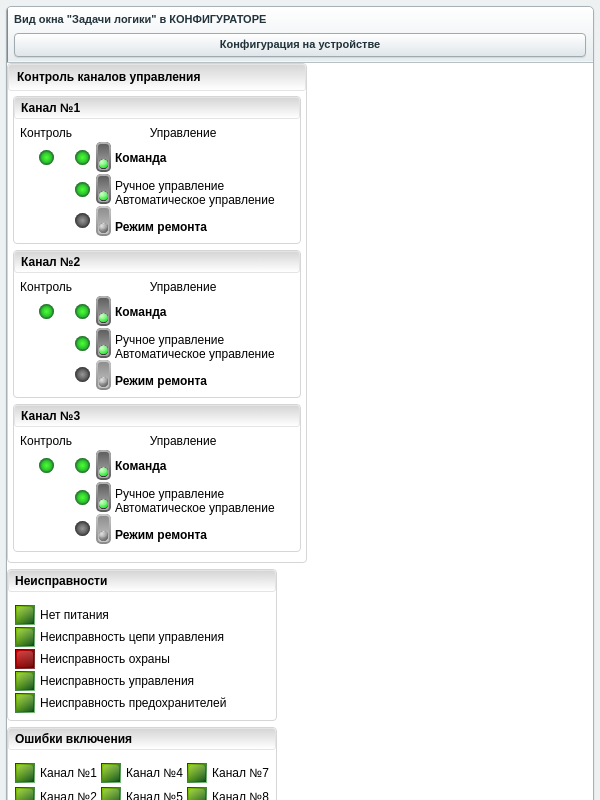
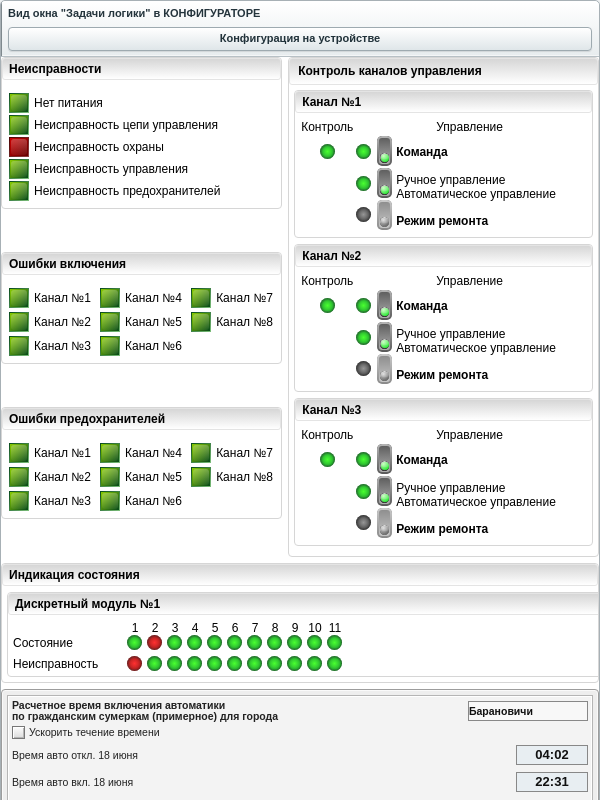
Before and after one commit to medzviadziou/simulator-gorsvet, a React (Vite) app: page / in a window 600 px wide. Shown: the top 800 px of the page. Built offline with nearby package versions, Linux system fonts and the light colour scheme.

Commit message:
Stretch mobile configurator grid

```diff
--- a/src/App.css
+++ b/src/App.css
@@ -364,7 +364,7 @@ body,
 @media (max-width: 640px) {
   .app {
     gap: 6px;
-    padding: 6px;
+    padding: 0;
   }
 
   .app__main,
--- a/src/components/configurator/configurator.scss
+++ b/src/components/configurator/configurator.scss
@@ -52,6 +52,7 @@
     align-items: center;
     margin: 2px 0;
     padding: 0 2px;
+    white-space: nowrap;
   }
 
   &__fault-list {
@@ -112,8 +113,9 @@
   .configurator {
     width: 100%;
     min-width: 0;
-    flex-direction: column;
-    align-items: flex-start;
+    display: grid;
+    grid-template-columns: minmax(0, 1fr);
+    align-items: start;
     gap: 6px;
     font-size: 12px;
 
@@ -124,6 +126,7 @@
     &__panel,
     .time-config {
       width: 100%;
+      min-width: 0;
     }
 
     &__panel {
@@ -156,14 +159,9 @@
 
     &__panel--faults,
     &__panel--start-errors,
-    &__panel--fuse-errors {
-      width: 270px;
-      max-width: 100%;
-    }
-
+    &__panel--fuse-errors,
     &__panel--control {
-      width: 300px;
-      max-width: 100%;
+      justify-self: stretch;
     }
 
     &__channels {
@@ -206,7 +204,7 @@
     }
 
     &__channel-block .channel {
-      width: 290px;
+      width: 100%;
       max-width: 100%;
       margin: 0 auto;
       grid-template-rows: 16px 96px;
@@ -233,12 +231,76 @@
       grid-auto-flow: column;
       grid-template-columns: 1fr 1fr 1fr;
       grid-template-rows: repeat(3, auto);
-      gap: 0;
+      gap: 0 4px;
     }
 
     &__panel-title {
       padding: 3px 6px;
       font-size: 12px;
+    }
+  }
+}
+
+@media (min-width: 570px) and (max-width: 1100px) {
+  .configurator {
+    grid-template-columns: minmax(270px, 0.95fr) minmax(290px, 1.05fr);
+    grid-auto-flow: row dense;
+    align-items: start;
+
+    &__panel--faults,
+    &__panel--start-errors,
+    &__panel--fuse-errors {
+      grid-column: 1;
+    }
+
+    &__panel--faults {
+      grid-row: 1;
+    }
+
+    &__panel--start-errors {
+      grid-row: 2;
+    }
+
+    &__panel--fuse-errors {
+      grid-row: 3;
+    }
+
+    &__panel--control {
+      grid-column: 2;
+      grid-row: 1 / span 3;
+    }
+
+    &__panel--state,
+    .time-config {
+      grid-column: 1 / -1;
+    }
+  }
+}
+
+@media (max-width: 569px) {
+  .configurator {
+    &__panel--faults {
+      order: 1;
+    }
+
+    &__panel--start-errors {
+      order: 2;
+    }
+
+    &__panel--fuse-errors {
+      order: 3;
+    }
+
+    &__panel--control {
+      order: 4;
+    }
+
+    &__panel--state {
+      order: 5;
+    }
+
+    .time-config {
+      order: 6;
     }
   }
 }
```
